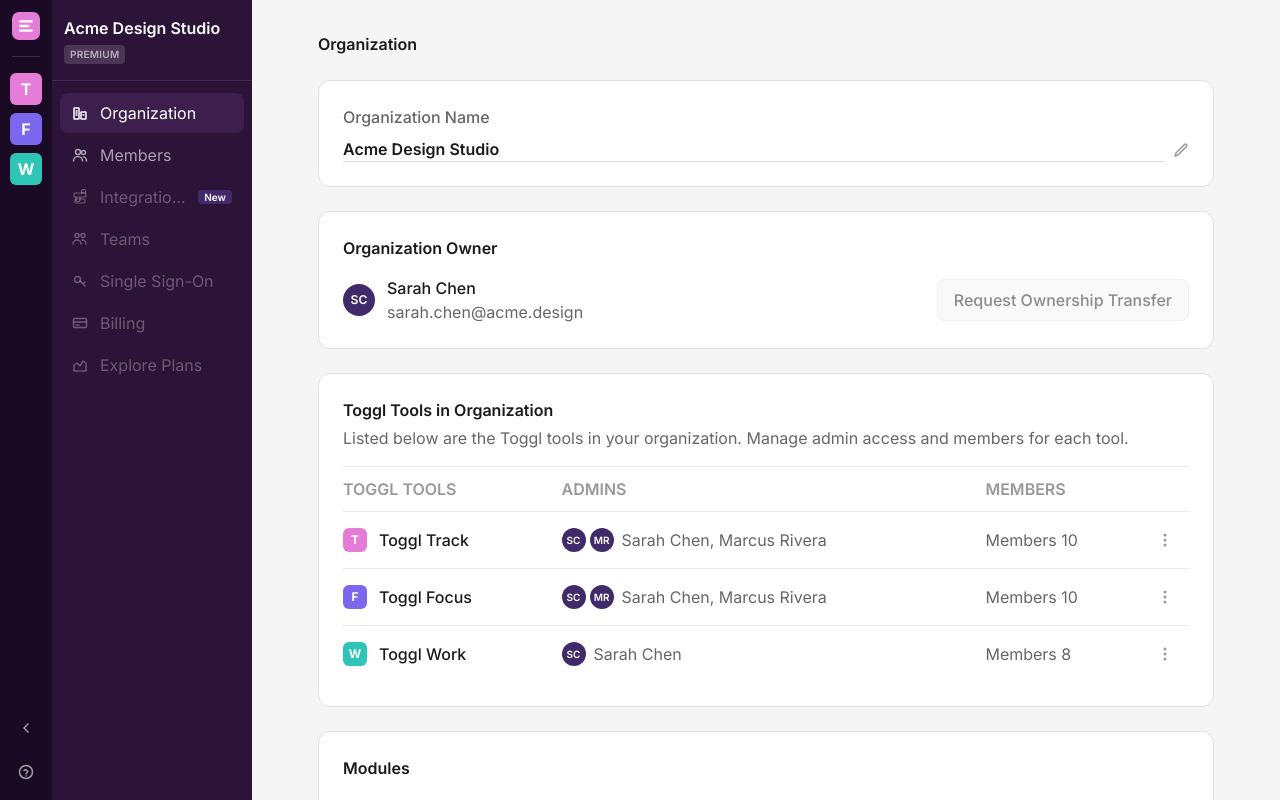
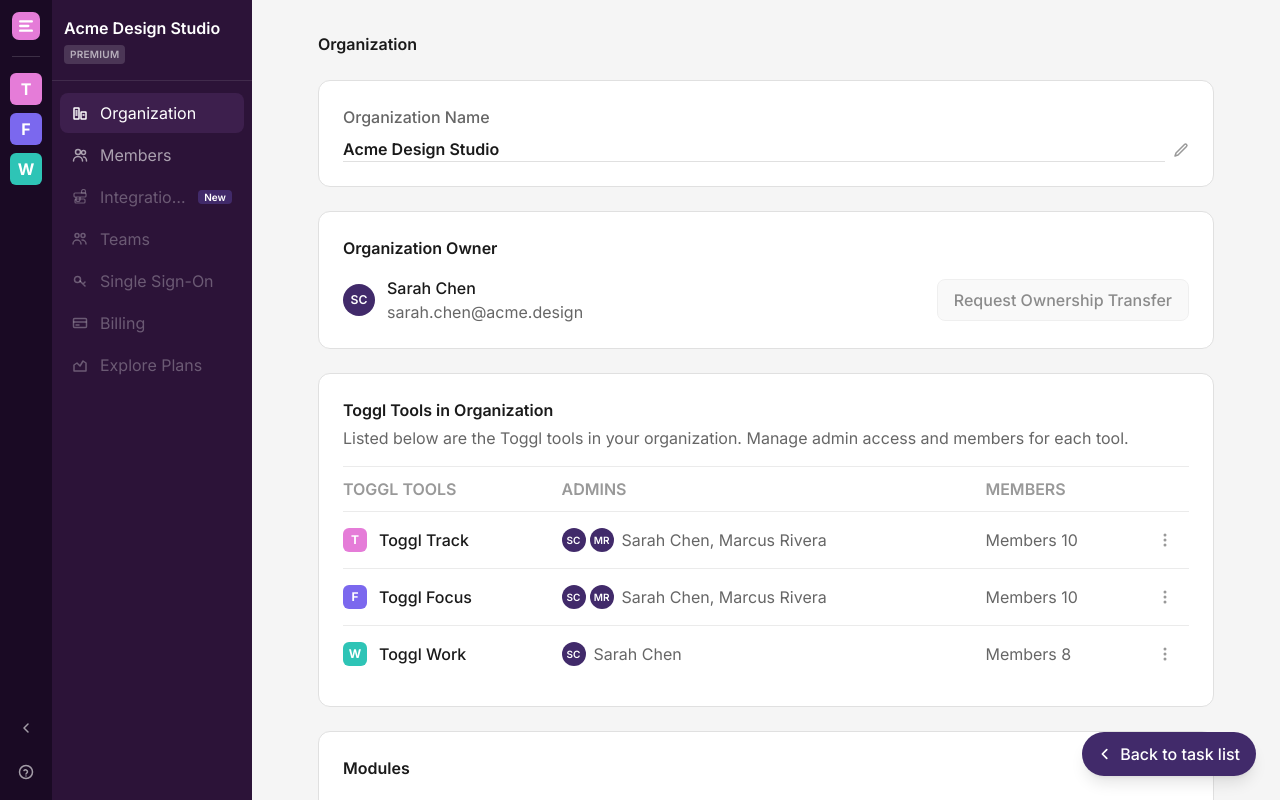
Before and after one commit to natalialopezd/time-off-prototype, a React (Vite) app: page /#/overview in a window 1280 px wide. Built offline with nearby package versions, Linux system fonts and the light colour scheme.

Commit message:
feat: add floating 'Back to task list' button

```diff
--- a/src/components/layout/Shell.tsx
+++ b/src/components/layout/Shell.tsx
@@ -1,5 +1,21 @@
 import { type ReactNode } from 'react'
+import { useNavigate } from 'react-router-dom'
 import { Sidebar } from './Sidebar'
+
+const BackToTasksButton = () => {
+  const navigate = useNavigate()
+  return (
+    <button
+      onClick={() => navigate('/')}
+      className="fixed bottom-6 right-6 z-50 flex items-center gap-2 px-4 py-2.5 rounded-full bg-accent text-on-accent text-p2 font-medium shadow-lg hover:bg-accent-hover transition-colors"
+    >
+      <svg width={14} height={14} viewBox="0 0 16 16" fill="none">
+        <path d="M10 3L5 8l5 5" stroke="currentColor" strokeWidth="2" strokeLinecap="round" strokeLinejoin="round" />
+      </svg>
+      Back to task list
+    </button>
+  )
+}
 
 export const Shell = ({ children }: { children: ReactNode }) => (
   <div className="flex h-screen overflow-hidden">
@@ -9,5 +25,6 @@
         {children}
       </div>
     </main>
+    <BackToTasksButton />
   </div>
 )
```
